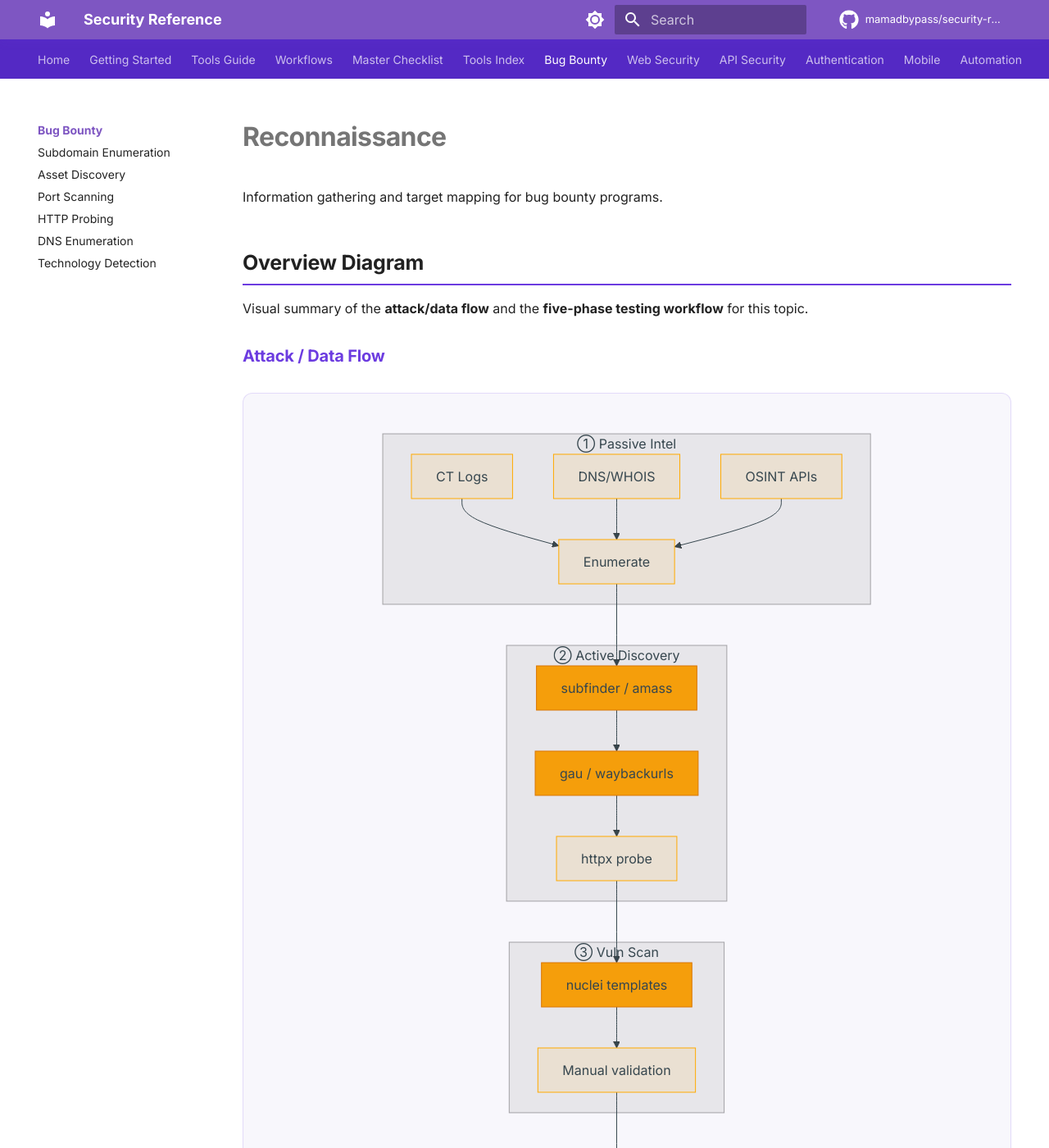
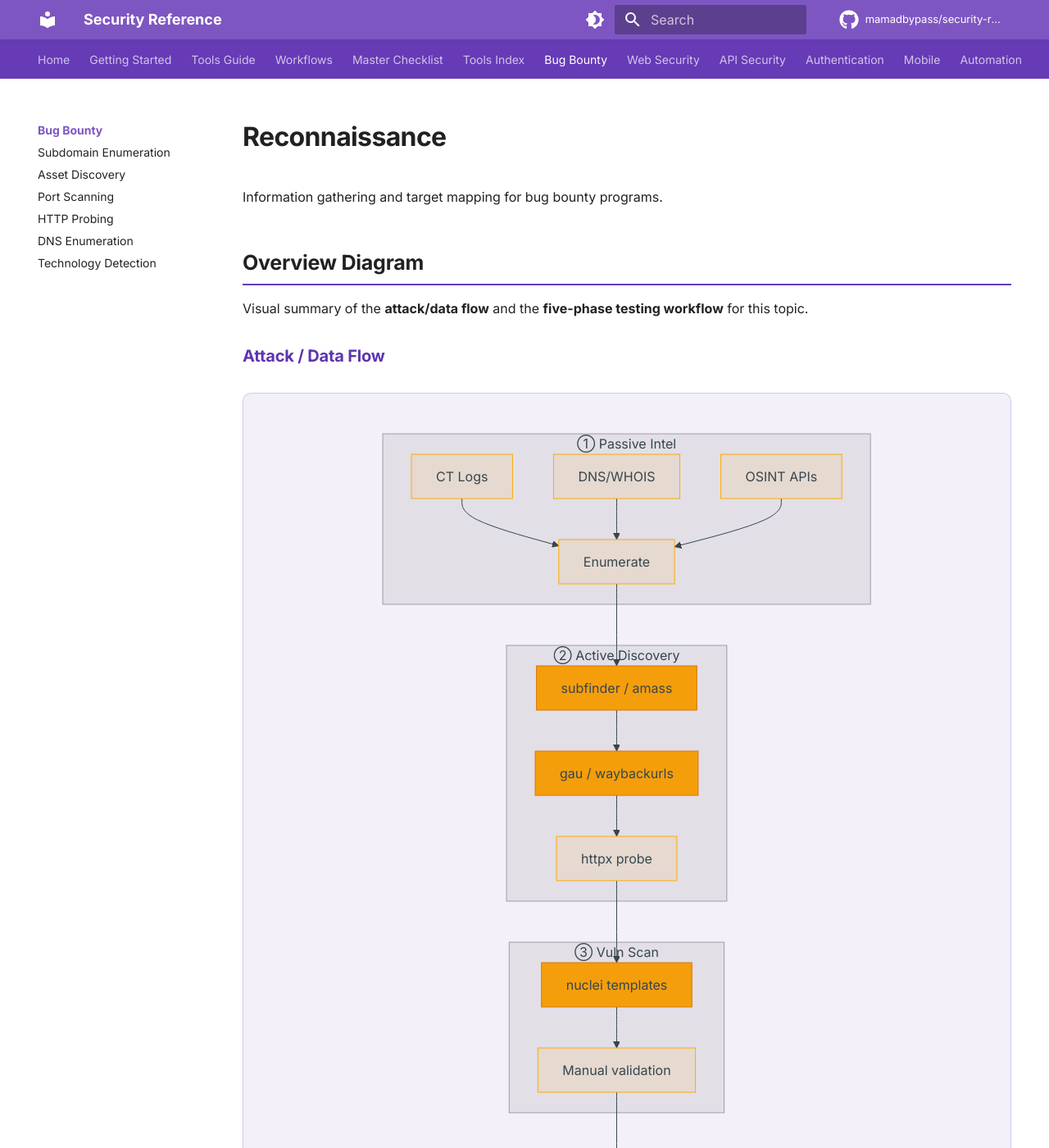
Before and after one commit to mamadbypass/security-reference, an MkDocs documentation site: the page built from docs/bug-bounty/recon/index.md, in a window 1280 px wide and 1400 px high. Shown: the whole window at 82% size. Built offline with MkDocs 1.6.1 and Material for MkDocs 9.7.7, drawn with Linux system fonts in a browser that asks for light colours; comment, search, counter and statistics services are not loaded.

Commit message:
Improve light/dark theme consistency across the site
- Replace hardcoded colors with dual-theme CSS tokens aligned to Material
- Fix palette toggle (manual light/dark switch, correct icons)
- Enable content.code.mermaid for theme-aware diagram rendering
- Add theme-sync.js to re-render Mermaid on palette change
- Improve cards, tables, admonitions, headings, and diagram containers

```diff
--- /dev/null
+++ b/docs/javascripts/theme-sync.js
@@ -0,0 +1,41 @@
+/* Re-render Mermaid diagrams when the user toggles light/dark mode. */
+(function () {
+  function currentScheme() {
+    return document.body.getAttribute("data-md-color-scheme") || "default";
+  }
+
+  function rerenderMermaid() {
+    if (typeof mermaid === "undefined" || !mermaid.run) {
+      return;
+    }
+    var nodes = document.querySelectorAll(".mermaid");
+    if (!nodes.length) {
+      return;
+    }
+    nodes.forEach(function (node) {
+      if (node.getAttribute("data-processed") === "true") {
+        var code = node.querySelector("code");
+        if (code) {
+          node.removeAttribute("data-processed");
+          node.innerHTML = code.textContent;
+        }
+      }
+    });
+    mermaid.run({ nodes: nodes });
+  }
+
+  var lastScheme = currentScheme();
+  var observer = new MutationObserver(function () {
+    var scheme = currentScheme();
+    if (scheme === lastScheme) {
+      return;
+    }
+    lastScheme = scheme;
+    window.setTimeout(rerenderMermaid, 120);
+  });
+
+  observer.observe(document.body, {
+    attributes: true,
+    attributeFilter: ["data-md-color-scheme"],
+  });
+})();
--- a/docs/stylesheets/extra.css
+++ b/docs/stylesheets/extra.css
@@ -1,32 +1,93 @@
-/* ── Theme tokens ───────────────────────────────────────── */
-:root {
-  --sr-primary: #6c3ce0;
-  --sr-primary-dark: #5429c4;
-  --sr-accent: #f59e0b;
-  --sr-success: #10b981;
-  --sr-danger: #ef4444;
-  --sr-surface: #f8f7fc;
-  --sr-card-shadow: 0 4px 24px rgba(108, 60, 224, 0.08);
-  --sr-radius: 12px;
-  --md-primary-fg-color: var(--sr-primary);
-  --md-accent-fg-color: var(--sr-accent);
-  --md-default-bg-color: #fafafa;
+/* Security Reference — dual-theme design tokens aligned with Material */
+
+:root,
+[data-md-color-scheme="default"] {
+  --sr-brand: #673ab7;
+  --sr-brand-light: #9575cd;
+  --sr-brand-dark: #512da8;
+  --sr-accent: #ffb300;
+
+  --sr-surface: rgba(103, 58, 183, 0.06);
+  --sr-surface-strong: rgba(103, 58, 183, 0.11);
+  --sr-border: rgba(103, 58, 183, 0.2);
+  --sr-border-hover: rgba(103, 58, 183, 0.5);
+
+  --sr-heading: #4527a0;
+  --sr-heading-sub: #5e35b1;
+  --sr-text-muted: rgba(0, 0, 0, 0.62);
+  --sr-text-on-brand: #ffffff;
+
+  --sr-card-bg: var(--md-default-bg-color);
+  --sr-card-shadow: 0 1px 3px rgba(0, 0, 0, 0.08), 0 4px 16px rgba(103, 58, 183, 0.08);
+  --sr-card-shadow-hover: 0 4px 20px rgba(103, 58, 183, 0.18);
+
+  --sr-hero-gradient: linear-gradient(135deg, #4527a0 0%, #673ab7 45%, #9575cd 100%);
+  --sr-diagram-bg: #f3f0f9;
+  --sr-diagram-border: rgba(103, 58, 183, 0.22);
+  --sr-diagram-methodology-bg: linear-gradient(
+    135deg,
+    rgba(103, 58, 183, 0.09) 0%,
+    rgba(255, 179, 0, 0.08) 100%
+  );
+
+  --sr-table-header-bg: #673ab7;
+  --sr-table-header-fg: #ffffff;
+  --sr-table-row-alt: rgba(103, 58, 183, 0.05);
+  --sr-table-border: rgba(103, 58, 183, 0.14);
+
+  --sr-header-shadow: 0 1px 4px rgba(103, 58, 183, 0.12);
+  --sr-radius: 10px;
 }
 
 [data-md-color-scheme="slate"] {
-  --sr-surface: #1e1e2e;
-  --sr-card-shadow: 0 4px 24px rgba(0, 0, 0, 0.3);
-  --md-default-bg-color: #12121a;
+  --sr-brand: #b39ddb;
+  --sr-brand-light: #d1c4e9;
+  --sr-brand-dark: #9575cd;
+  --sr-accent: #ffca28;
+
+  --sr-surface: rgba(179, 157, 219, 0.1);
+  --sr-surface-strong: rgba(179, 157, 219, 0.16);
+  --sr-border: rgba(179, 157, 219, 0.24);
+  --sr-border-hover: rgba(179, 157, 219, 0.55);
+
+  --sr-heading: #e1bee7;
+  --sr-heading-sub: #ce93d8;
+  --sr-text-muted: rgba(255, 255, 255, 0.68);
+  --sr-text-on-brand: #ffffff;
+
+  --sr-card-bg: var(--md-default-bg-color--light);
+  --sr-card-shadow: 0 1px 4px rgba(0, 0, 0, 0.35), 0 4px 18px rgba(0, 0, 0, 0.25);
+  --sr-card-shadow-hover: 0 6px 24px rgba(0, 0, 0, 0.45);
+
+  --sr-hero-gradient: linear-gradient(135deg, #120a1f 0%, #311b92 40%, #512da8 100%);
+  --sr-diagram-bg: rgba(255, 255, 255, 0.04);
+  --sr-diagram-border: rgba(179, 157, 219, 0.3);
+  --sr-diagram-methodology-bg: linear-gradient(
+    135deg,
+    rgba(149, 117, 205, 0.14) 0%,
+    rgba(255, 202, 40, 0.09) 100%
+  );
+
+  --sr-table-header-bg: #4527a0;
+  --sr-table-header-fg: #f3e5f5;
+  --sr-table-row-alt: rgba(179, 157, 219, 0.07);
+  --sr-table-border: rgba(179, 157, 219, 0.18);
+
+  --sr-header-shadow: 0 1px 6px rgba(0, 0, 0, 0.45);
 }
 
 /* ── Mermaid diagrams ─────────────────────────────────── */
 .sr-diagram {
-  background: var(--sr-surface);
-  border: 1px solid rgba(108, 60, 224, 0.15);
+  background: var(--sr-diagram-bg);
+  border: 1px solid var(--sr-diagram-border);
   border-radius: var(--sr-radius);
   padding: 1.25rem 1rem;
   margin: 1.5rem 0 2rem;
   overflow-x: auto;
+}
+
+.sr-diagram-methodology {
+  background: var(--sr-diagram-methodology-bg);
 }
 
 .sr-diagram .mermaid {
@@ -34,18 +95,30 @@
   justify-content: center;
 }
 
-[data-md-color-scheme="slate"] .sr-diagram {
-  border-color: rgba(139, 92, 246, 0.25);
+.sr-diagram .mermaid svg {
+  max-width: 100%;
+  height: auto;
 }
 
-.sr-diagram-methodology {
-  background: linear-gradient(135deg, rgba(108, 60, 224, 0.06) 0%, rgba(245, 158, 11, 0.06) 100%);
+/* ── Typography ─────────────────────────────────────────── */
+.md-typeset h1 {
+  font-weight: 700;
+  letter-spacing: -0.02em;
+  color: var(--md-default-fg-color);
+}
+
+.md-typeset h2 {
+  font-weight: 600;
+  color: var(--md-default-fg-color);
+  border-bottom: 2px solid var(--sr-brand);
+  padding-bottom: 0.3em;
+  margin-top: 2em;
 }
 
 .md-typeset h3 {
   font-weight: 600;
   margin-top: 1.5em;
-  color: var(--sr-primary);
+  color: var(--sr-heading-sub);
 }
 
 .md-typeset h4 {
@@ -53,47 +126,49 @@
   font-size: 0.95em;
   text-transform: uppercase;
   letter-spacing: 0.04em;
-  color: var(--sr-primary);
+  color: var(--sr-heading);
   margin-top: 1.25em;
-}
-
-/* ── Typography ─────────────────────────────────────────── */
-.md-typeset h1 {
-  font-weight: 700;
-  letter-spacing: -0.02em;
-}
-
-.md-typeset h2 {
-  font-weight: 600;
-  border-bottom: 2px solid var(--sr-primary);
-  padding-bottom: 0.3em;
-  margin-top: 2em;
 }
 
 .md-typeset code {
   border-radius: 4px;
   font-size: 0.85em;
+  background-color: var(--md-code-bg-color);
+  color: var(--md-code-fg-color);
+}
+
+.md-typeset a {
+  color: var(--md-primary-fg-color);
+}
+
+[data-md-color-scheme="slate"] .md-typeset a {
+  color: var(--sr-brand-light);
+}
+
+[data-md-color-scheme="slate"] .md-typeset a:hover {
+  color: #e1bee7;
 }
 
 /* ── Hero (homepage) ────────────────────────────────────── */
 .sr-hero {
-  background: linear-gradient(135deg, var(--sr-primary) 0%, #8b5cf6 50%, #a78bfa 100%);
+  background: var(--sr-hero-gradient);
+  border: 1px solid var(--sr-border);
   border-radius: var(--sr-radius);
   padding: 2.5rem 2rem;
   margin: 0 0 2rem;
-  color: #fff;
+  color: var(--sr-text-on-brand);
   text-align: center;
 }
 
 .sr-hero h1 {
-  color: #fff !important;
+  color: var(--sr-text-on-brand) !important;
   font-size: 2.2rem;
   margin: 0 0 0.5rem;
   border: none;
 }
 
 .sr-hero p {
-  color: rgba(255, 255, 255, 0.9);
+  color: rgba(255, 255, 255, 0.92);
   font-size: 1.1rem;
   margin: 0 auto 1.5rem;
   max-width: 600px;
@@ -107,20 +182,21 @@
 }
 
 .sr-badge {
-  background: rgba(255, 255, 255, 0.2);
-  border: 1px solid rgba(255, 255, 255, 0.3);
+  background: rgba(255, 255, 255, 0.16);
+  border: 1px solid rgba(255, 255, 255, 0.28);
   border-radius: 999px;
   padding: 0.35rem 1rem;
   font-size: 0.85rem;
   font-weight: 500;
-  color: #fff;
+  color: var(--sr-text-on-brand);
   text-decoration: none;
-  transition: background 0.2s;
+  transition: background 0.2s, border-color 0.2s;
 }
 
 .sr-badge:hover {
-  background: rgba(255, 255, 255, 0.35);
-  color: #fff;
+  background: rgba(255, 255, 255, 0.28);
+  border-color: rgba(255, 255, 255, 0.45);
+  color: var(--sr-text-on-brand);
 }
 
 /* ── Card grid ──────────────────────────────────────────── */
@@ -132,21 +208,21 @@
 }
 
 .sr-card {
-  background: var(--md-default-bg-color);
-  border: 1px solid rgba(108, 60, 224, 0.15);
+  background: var(--sr-card-bg);
+  border: 1px solid var(--sr-border);
   border-radius: var(--sr-radius);
   padding: 1.25rem;
   box-shadow: var(--sr-card-shadow);
-  transition: transform 0.2s, box-shadow 0.2s;
+  transition: transform 0.2s, box-shadow 0.2s, border-color 0.2s;
   text-decoration: none !important;
-  color: inherit !important;
+  color: var(--md-default-fg-color) !important;
   display: block;
 }
 
 .sr-card:hover {
   transform: translateY(-3px);
-  box-shadow: 0 8px 32px rgba(108, 60, 224, 0.15);
-  border-color: var(--sr-primary);
+  box-shadow: var(--sr-card-shadow-hover);
+  border-color: var(--sr-border-hover);
 }
 
 .sr-card-icon {
@@ -157,34 +233,30 @@
 .sr-card h3 {
   margin: 0 0 0.4rem;
   font-size: 1.05rem;
-  color: var(--sr-primary);
+  color: var(--sr-heading-sub);
   border: none;
 }
 
 .sr-card p {
   margin: 0;
   font-size: 0.88rem;
-  opacity: 0.85;
+  color: var(--sr-text-muted);
   line-height: 1.5;
 }
 
 /* ── Tool blocks ────────────────────────────────────────── */
 .tool-block {
-  border-left: 4px solid var(--sr-primary);
+  border-left: 4px solid var(--sr-brand);
   background: var(--sr-surface);
   border-radius: 0 var(--sr-radius) var(--sr-radius) 0;
   padding: 1rem 1.25rem;
   margin: 1.5rem 0;
 }
 
-[data-md-color-scheme="slate"] .tool-block {
-  background: rgba(108, 60, 224, 0.08);
-}
-
 .tool-block h3 {
   margin-top: 0;
   border: none;
-  color: var(--sr-primary);
+  color: var(--sr-heading-sub);
 }
 
 .tool-meta {
@@ -195,12 +267,17 @@
 }
 
 .tool-tag {
-  background: var(--sr-primary);
-  color: #fff;
+  background: var(--sr-brand-dark);
+  color: var(--sr-text-on-brand);
   font-size: 0.75rem;
   padding: 0.15rem 0.6rem;
   border-radius: 999px;
   font-weight: 500;
+}
+
+[data-md-color-scheme="slate"] .tool-tag {
+  background: #4527a0;
+  color: #f3e5f5;
 }
 
 /* ── Workflow steps ─────────────────────────────────────── */
@@ -223,8 +300,8 @@
   top: 0;
   width: 2rem;
   height: 2rem;
-  background: var(--sr-primary);
-  color: #fff;
+  background: var(--sr-brand-dark);
+  color: var(--sr-text-on-brand);
   border-radius: 50%;
   display: flex;
   align-items: center;
@@ -233,13 +310,19 @@
   font-size: 0.9rem;
 }
 
-/* ── Command copy highlight ─────────────────────────────── */
+[data-md-color-scheme="slate"] .workflow-step::before {
+  background: #4527a0;
+}
+
+/* ── Code blocks ────────────────────────────────────────── */
 .md-typeset pre > code {
   border-radius: 8px;
 }
 
-.md-typeset .highlight pre {
+.md-typeset .highlight pre,
+.md-typeset pre {
   border-radius: 8px;
+  border: 1px solid var(--sr-border);
 }
 
 /* ── Tables ─────────────────────────────────────────────── */
@@ -247,29 +330,66 @@
   border-radius: var(--sr-radius);
   overflow: hidden;
   box-shadow: var(--sr-card-shadow);
+  border: 1px solid var(--sr-table-border);
 }
 
 .md-typeset table:not([class]) th {
-  background: var(--sr-primary);
-  color: #fff;
+  background: var(--sr-table-header-bg);
+  color: var(--sr-table-header-fg);
 }
 
-/* ── Admonitions ───────────────────────────────────────── */
+.md-typeset table:not([class]) tr:nth-child(even) {
+  background: var(--sr-table-row-alt);
+}
+
+.md-typeset table:not([class]) td,
+.md-typeset table:not([class]) th {
+  border-color: var(--sr-table-border);
+}
+
+/* ── Admonitions (Pro Tips, etc.) ───────────────────────── */
 .md-typeset .admonition {
   border-radius: var(--sr-radius);
   box-shadow: var(--sr-card-shadow);
+  border-width: 0;
+  border-left-width: 4px;
+}
+
+[data-md-color-scheme="slate"] .md-typeset .admonition {
+  background-color: var(--md-code-bg-color);
+}
+
+[data-md-color-scheme="slate"] .md-typeset .admonition.tip {
+  border-left-color: #66bb6a;
+}
+
+[data-md-color-scheme="slate"] .md-typeset .admonition.warning {
+  border-left-color: #ffa726;
+}
+
+[data-md-color-scheme="slate"] .md-typeset .admonition.info {
+  border-left-color: #42a5f5;
 }
 
 /* ── Navigation polish ──────────────────────────────────── */
 .md-header {
-  box-shadow: 0 2px 12px rgba(108, 60, 224, 0.12);
+  box-shadow: var(--sr-header-shadow);
 }
 
 .md-tabs {
-  background: var(--sr-primary-dark);
+  background-color: var(--md-primary-fg-color--dark);
 }
 
 /* ── Search bar ─────────────────────────────────────────── */
 .md-search__input {
   border-radius: 999px;
 }
+
+/* ── Task lists ─────────────────────────────────────────── */
+.md-typeset .task-list-indicator::before {
+  background-color: var(--sr-brand);
+}
+
+[data-md-color-scheme="slate"] .md-typeset .task-list-indicator::before {
+  background-color: var(--sr-brand-light);
+}
--- a/mkdocs.yml
+++ b/mkdocs.yml
@@ -24,23 +24,22 @@
     - search.share
     - content.code.copy
     - content.code.annotate
+    - content.code.mermaid
     - content.tabs.link
     - toc.follow
     - toc.integrate
   palette:
-    - media: "(prefers-color-scheme: light)"
-      scheme: default
+    - scheme: default
+      primary: deep purple
+      accent: amber
+      toggle:
+        icon: material/brightness-4
+        name: Switch to dark mode
+    - scheme: slate
       primary: deep purple
       accent: amber
       toggle:
         icon: material/brightness-7
-        name: Switch to dark mode
-    - media: "(prefers-color-scheme: dark)"
-      scheme: slate
-      primary: deep purple
-      accent: amber
-      toggle:
-        icon: material/brightness-4
         name: Switch to light mode
   icon:
     repo: fontawesome/brands/github
@@ -70,6 +69,9 @@
 
 extra_css:
   - stylesheets/extra.css
+
+extra_javascript:
+  - javascripts/theme-sync.js
 
 extra:
   social:
```
